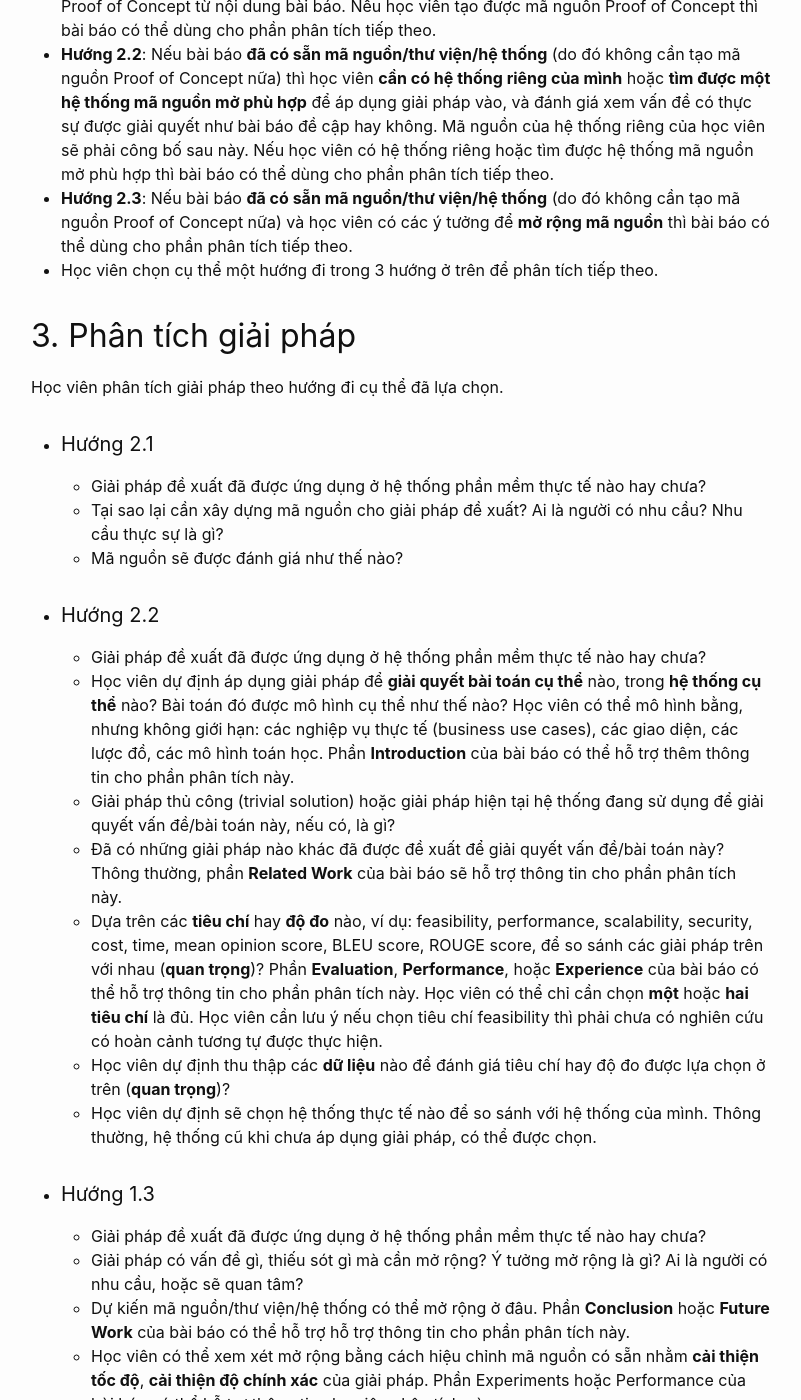
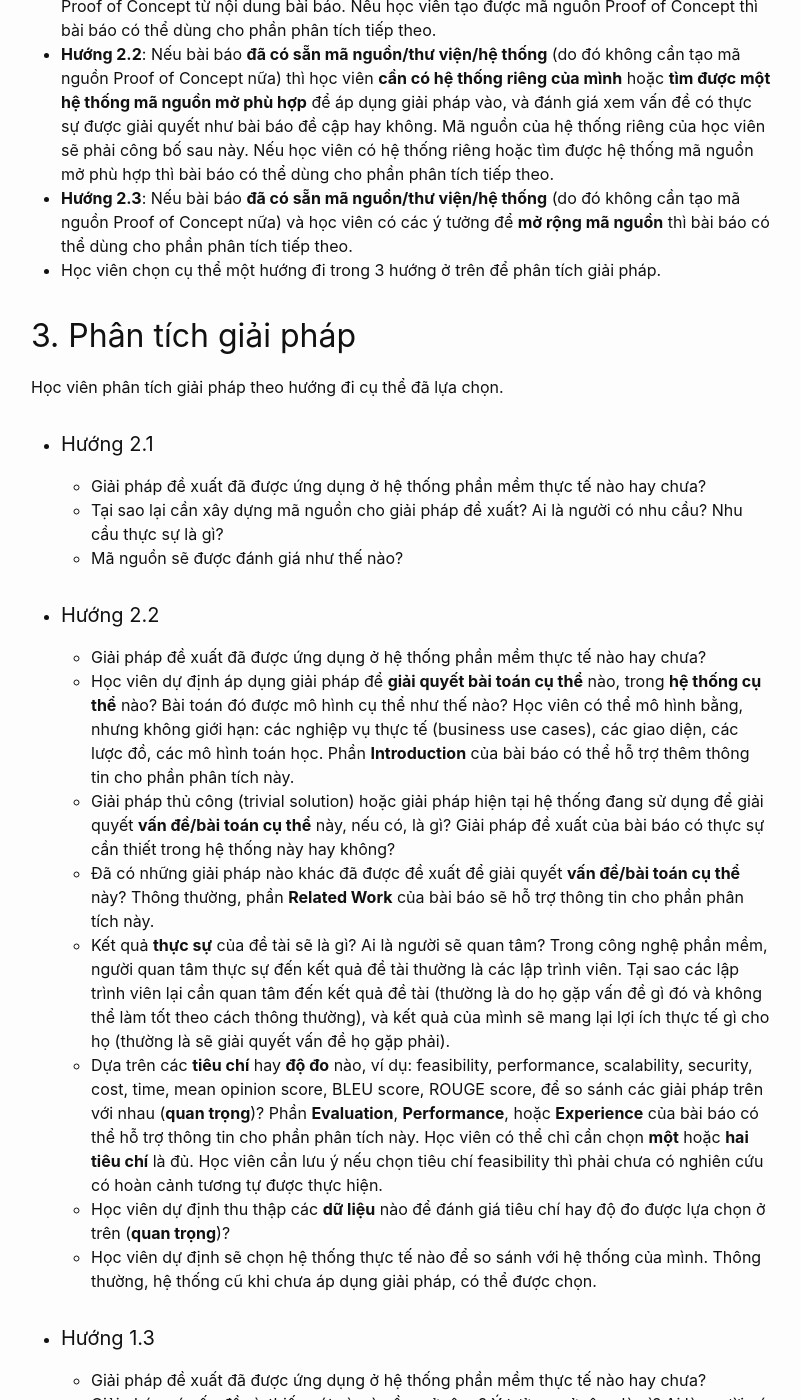
Before and after one commit to ngohuybien/ngohuybien.github.io, a Jekyll site: the page built from _posts/2024-01-22-master-thesis-proposal.md, in a window 1280 px wide and 1400 px high, scrolled down 711 px. Shown: the whole window, without its empty margins (239-1040 px from the left). Built offline with Jekyll 4.4.1, drawn with Linux system fonts in a browser that asks for light colours.

Commit message:
Update 2024-01-22-master-thesis-proposal.md

```diff
--- a/_posts/2024-01-22-master-thesis-proposal.md
+++ b/_posts/2024-01-22-master-thesis-proposal.md
@@ -16,7 +16,7 @@
 * **Hướng 2.1**: Nếu bài báo **không công bố mã nguồn/thư viện/hệ thống** thì học viên có thể xem xét việc xây dựng lại mã nguồn/thư viện/hệ thống theo đề xuất để đánh giá xem có thực là giải pháp khả thi hay không. Nếu theo hướng này học viên cần **tạo trước** được mã nguồn Proof of Concept từ nội dung bài báo. Nếu học viên tạo được mã nguồn Proof of Concept thì bài báo có thể dùng cho phần phân tích tiếp theo.
 * **Hướng 2.2**: Nếu bài báo **đã có sẵn mã nguồn/thư viện/hệ thống** (do đó không cần tạo mã nguồn Proof of Concept nữa) thì học viên **cần có hệ thống riêng của mình** hoặc **tìm được một hệ thống mã nguồn mở phù hợp** để áp dụng giải pháp vào, và đánh giá xem vấn đề có thực sự được giải quyết như bài báo đề cập hay không. Mã nguồn của hệ thống riêng của học viên sẽ phải công bố sau này. Nếu học viên có hệ thống riêng hoặc tìm được hệ thống mã nguồn mở phù hợp thì bài báo có thể dùng cho phần phân tích tiếp theo.
 * **Hướng 2.3**: Nếu bài báo **đã có sẵn mã nguồn/thư viện/hệ thống** (do đó không cần tạo mã nguồn Proof of Concept nữa) và học viên có các ý tưởng để **mở rộng mã nguồn** thì bài báo có thể dùng cho phần phân tích tiếp theo.
-* Học viên chọn cụ thể một hướng đi trong 3 hướng ở trên để phân tích tiếp theo.
+* Học viên chọn cụ thể một hướng đi trong 3 hướng ở trên để phân tích giải pháp.
 
 ## 3. Phân tích giải pháp
 Học viên phân tích giải pháp theo hướng đi cụ thể đã lựa chọn.
@@ -27,8 +27,9 @@
    * #### Hướng 2.2
        * Giải pháp đề xuất đã được ứng dụng ở hệ thống phần mềm thực tế nào hay chưa?
        * Học viên dự định áp dụng giải pháp để **giải quyết bài toán cụ thể** nào, trong **hệ thống cụ thể** nào? Bài toán đó được mô hình cụ thể như thế nào? Học viên có thể mô hình bằng, nhưng không giới hạn: các nghiệp vụ thực tế (business use cases), các giao diện, các lược đồ, các mô hình toán học. Phần **Introduction** của bài báo có thể hỗ trợ thêm thông tin cho phần phân tích này.
-       * Giải pháp thủ công (trivial solution) hoặc giải pháp hiện tại hệ thống đang sử dụng để giải quyết vấn đề/bài toán này, nếu có, là gì?
-       * Đã có những giải pháp nào khác đã được đề xuất để giải quyết vấn đề/bài toán này? Thông thường, phần **Related Work** của bài báo sẽ hỗ trợ thông tin cho phần phân tích này.
+       * Giải pháp thủ công (trivial solution) hoặc giải pháp hiện tại hệ thống đang sử dụng để giải quyết **vấn đề/bài toán cụ thể** này, nếu có, là gì? Giải pháp đề xuất của bài báo có thực sự cần thiết trong hệ thống này hay không?
+       * Đã có những giải pháp nào khác đã được đề xuất để giải quyết **vấn đề/bài toán cụ thể** này? Thông thường, phần **Related Work** của bài báo sẽ hỗ trợ thông tin cho phần phân tích này.
+       * Kết quả **thực sự** của đề tài sẽ là gì? Ai là người sẽ quan tâm? Trong công nghệ phần mềm, người quan tâm thực sự đến kết quả đề tài thường là các lập trình viên. Tại sao các lập trình viên lại cần quan tâm đến kết quả đề tài (thường là do họ gặp vấn đề gì đó và không thể làm tốt theo cách thông thường), và kết quả của mình sẽ mang lại lợi ích thực tế gì cho họ (thường là sẽ giải quyết vấn đề họ gặp phải).
        * Dựa trên các **tiêu chí** hay **độ đo** nào, ví dụ: feasibility, performance, scalability, security, cost, time, mean opinion score, BLEU score, ROUGE score, để so sánh các giải pháp trên với nhau (**quan trọng**)? Phần **Evaluation**,  **Performance**, hoặc **Experience** của bài báo có thể hỗ trợ thông tin cho phần phân tích này. Học viên có thể chỉ cần chọn **một** hoặc **hai tiêu chí** là đủ. Học viên cần lưu ý nếu chọn tiêu chí feasibility thì phải chưa có nghiên cứu có hoàn cảnh tương tự được thực hiện.
        * Học viên dự định thu thập các **dữ liệu** nào để đánh giá tiêu chí hay độ đo được lựa chọn ở trên (**quan trọng**)?
        * Học viên dự định sẽ chọn hệ thống thực tế nào để so sánh với hệ thống của mình. Thông thường, hệ thống cũ khi chưa áp dụng giải pháp, có thể được chọn.
```
